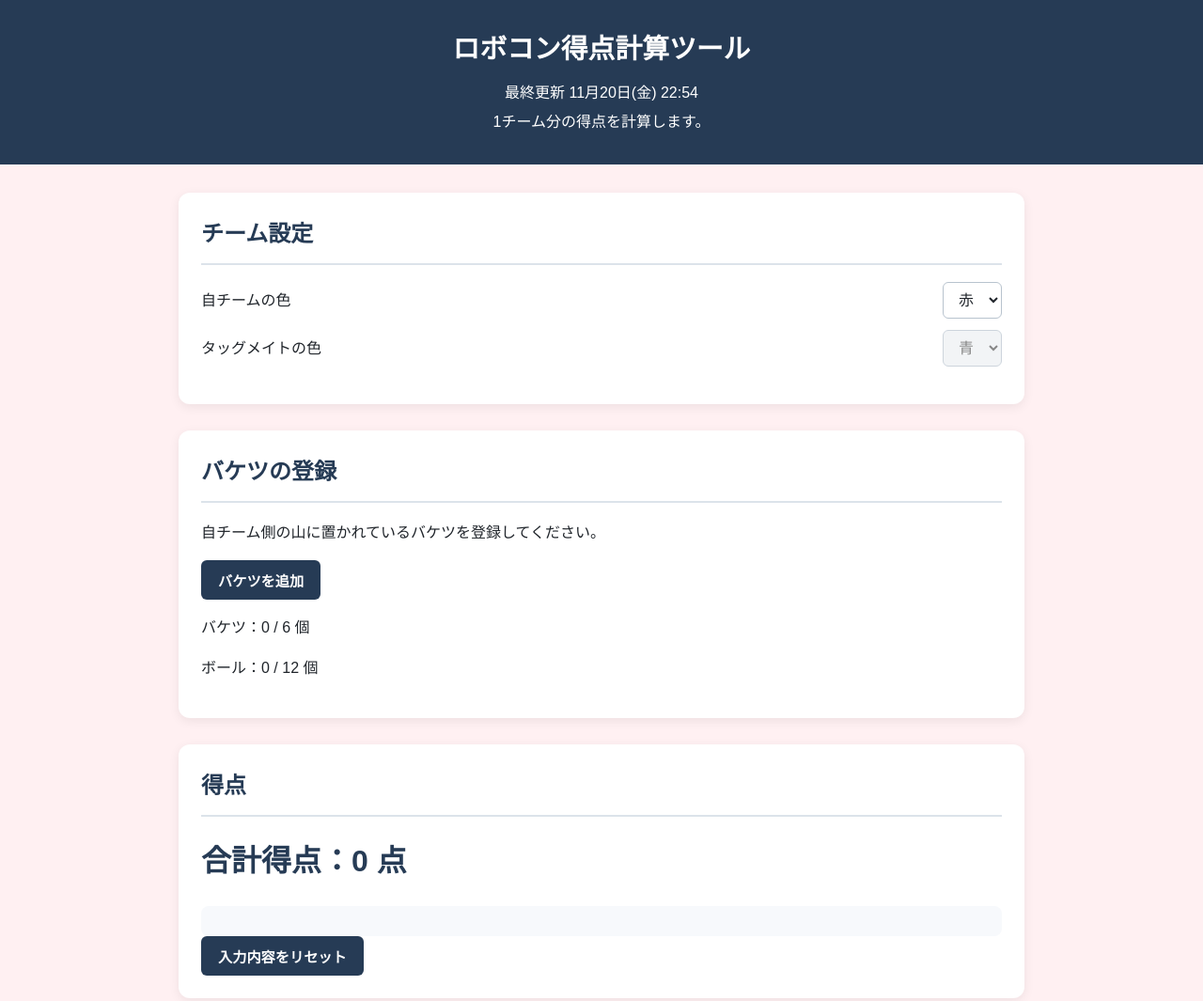
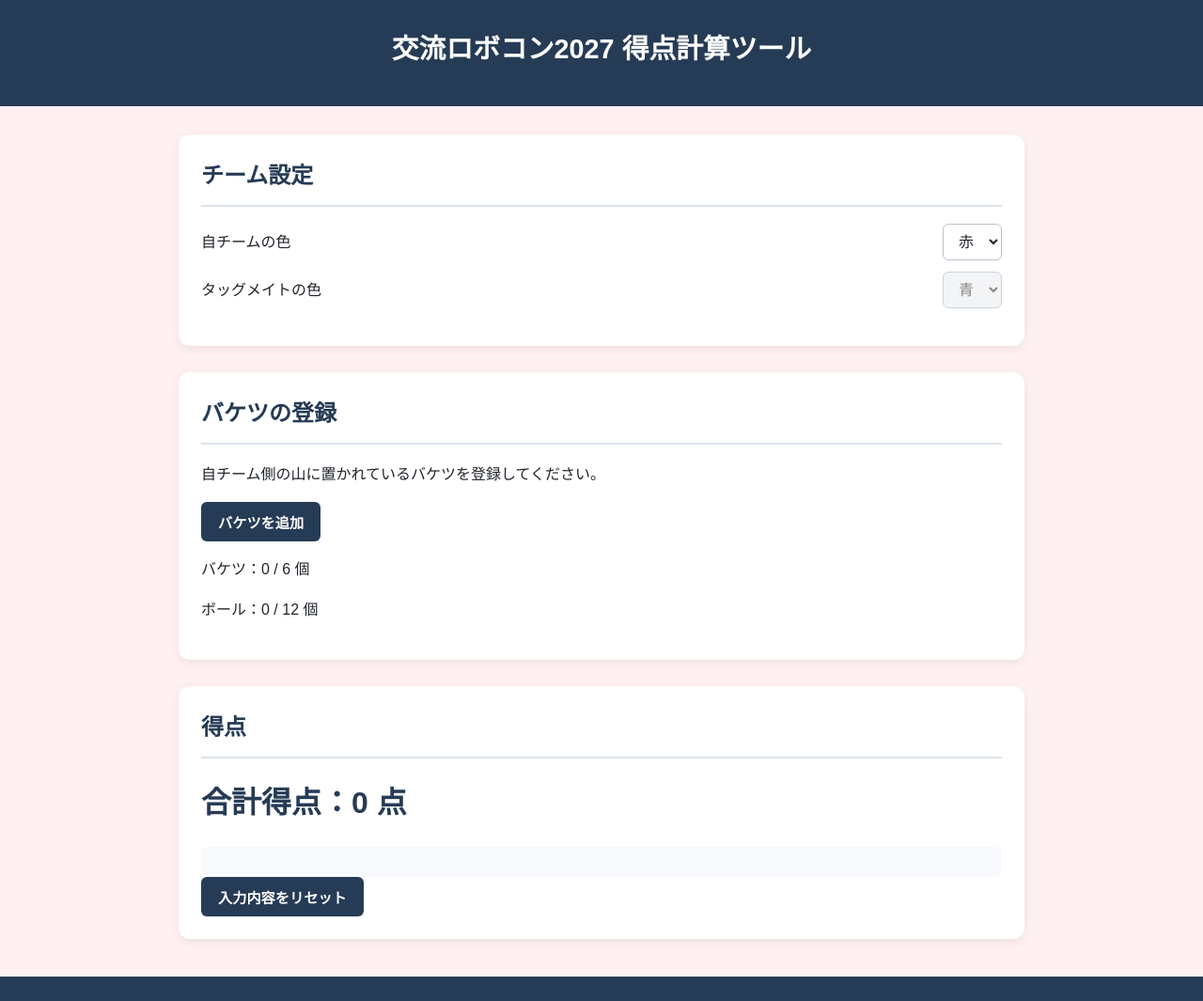
Before and after one commit to Nakaza0701/korobo2027-score-calculator, a plain HTML site: page index.html in a window 1280 px wide. Shown: the top 1065 px of the page at 94% size. Drawn offline with Linux system fonts and the light colour scheme.

```diff
--- a/index.html
+++ b/index.html
@@ -4,15 +4,13 @@
 <head>
     <meta charset="UTF-8">
     <meta name="viewport" content="width=device-width, initial-scale=1.0">
-    <title>ロボコン得点計算ツール</title>
+    <title>交流ロボコン2027 得点計算ツール</title>
     <link rel="stylesheet" href="css/style.css">
 </head>
 
 <body>
     <header>
-        <h1>ロボコン得点計算ツール</h1>
-        <p>最終更新 11月20日(金) 22:54</p>
-        <p>1チーム分の得点を計算します。</p>
+        <h1>交流ロボコン2027 得点計算ツール</h1>
     </header>
 
     <main>
```
Also changed, not shown: 1 other file.
